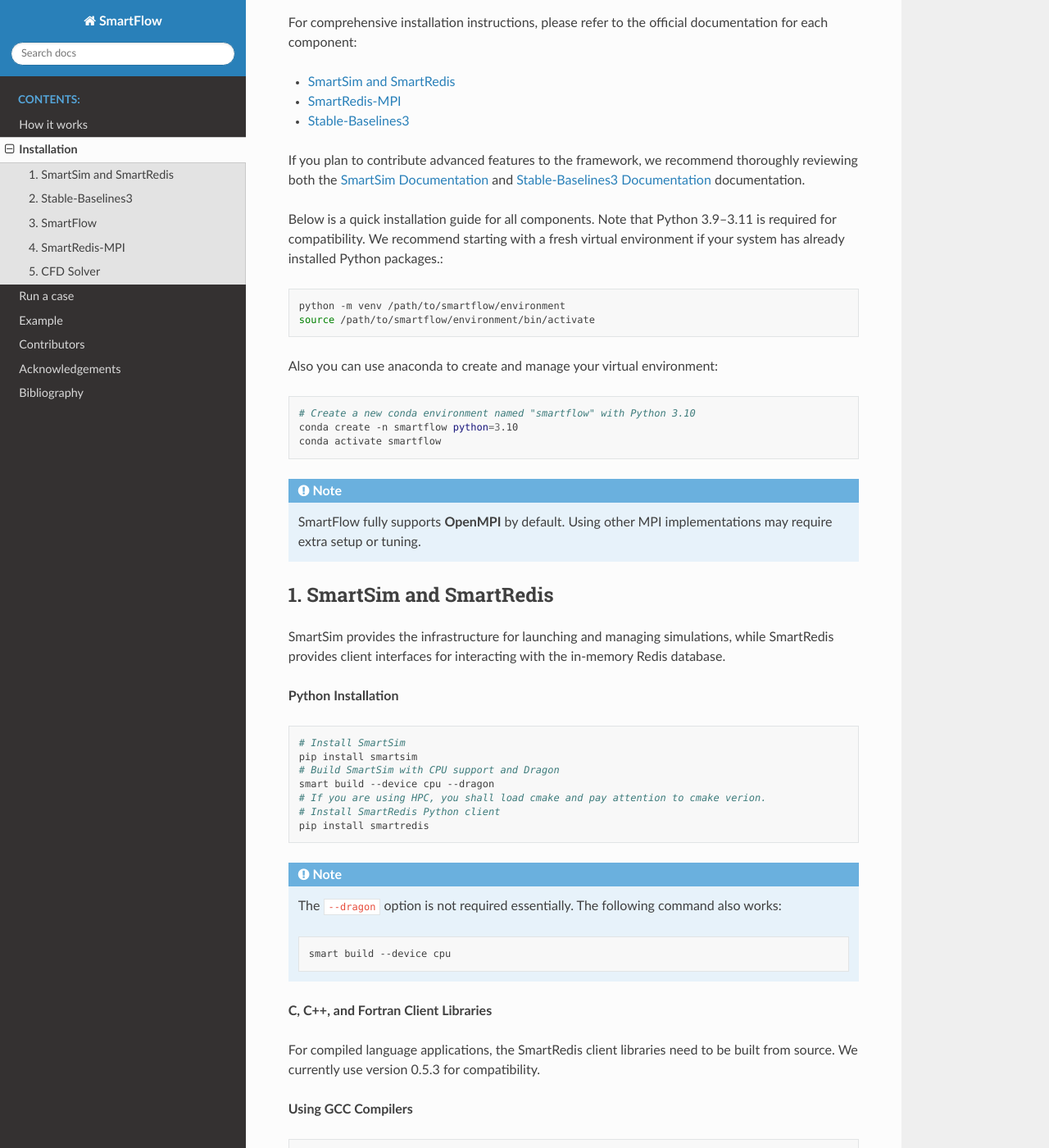
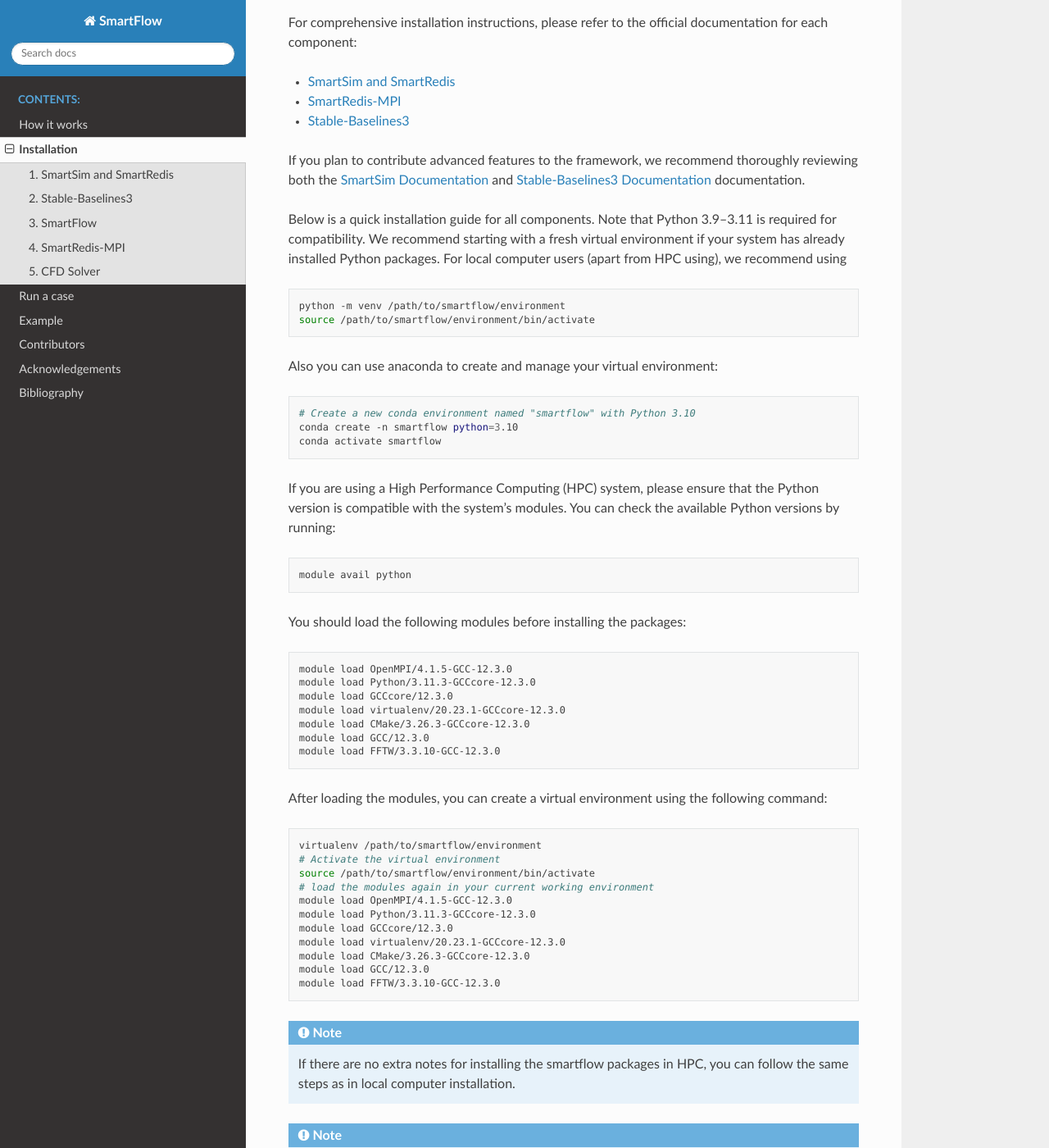
Before and after one commit to zz-blue/SmartFlow-Doc, a Sphinx documentation site: the page built from source/Installation.rst, in a window 1280 px wide and 1400 px high, scrolled down 336 px. Shown: the whole window at 82% size. Built offline with Sphinx 7.4.7 and the Read the Docs theme 3.1.0, drawn with Linux system fonts in a browser that asks for light colours; some of the changed text lies outside the part shown.

Commit message:
add notes for HPC

```diff
--- a/source/Installation.rst
+++ b/source/Installation.rst
@@ -20,7 +20,7 @@
 `Stable-Baselines3 Documentation <https://stable-baselines3.readthedocs.io/en/master/>`_ documentation.
 
 Below is a quick installation guide for all components. Note that Python 3.9–3.11 is required for compatibility.
-We recommend starting with a fresh virtual environment if your system has already installed Python packages.:
+We recommend starting with a fresh virtual environment if your system has already installed Python packages. For local computer users (apart from HPC using), we recommend using
 
 .. code-block:: sh
 
@@ -34,6 +34,44 @@
    # Create a new conda environment named "smartflow" with Python 3.10
    conda create -n smartflow python=3.10
    conda activate smartflow
+
+If you are using a High Performance Computing (HPC) system, please ensure that the Python version is compatible with the system's modules. You can check the available Python versions by running:
+
+.. code-block:: sh
+
+   module avail python
+
+You should load the following modules before installing the packages:
+
+.. code-block:: sh
+
+   module load OpenMPI/4.1.5-GCC-12.3.0
+   module load Python/3.11.3-GCCcore-12.3.0
+   module load GCCcore/12.3.0
+   module load virtualenv/20.23.1-GCCcore-12.3.0
+   module load CMake/3.26.3-GCCcore-12.3.0
+   module load GCC/12.3.0
+   module load FFTW/3.3.10-GCC-12.3.0
+
+After loading the modules, you can create a virtual environment using the following command:
+
+.. code-block:: sh
+
+   virtualenv /path/to/smartflow/environment
+   # Activate the virtual environment
+   source /path/to/smartflow/environment/bin/activate
+   # load the modules again in your current working environment
+   module load OpenMPI/4.1.5-GCC-12.3.0
+   module load Python/3.11.3-GCCcore-12.3.0
+   module load GCCcore/12.3.0
+   module load virtualenv/20.23.1-GCCcore-12.3.0
+   module load CMake/3.26.3-GCCcore-12.3.0
+   module load GCC/12.3.0
+   module load FFTW/3.3.10-GCC-12.3.0
+
+.. note::
+
+   If there are no extra notes for installing the smartflow packages in HPC, you can follow the same steps as in local computer installation.
 
 
 .. note::
@@ -57,7 +95,7 @@
    pip install smartsim
    # Build SmartSim with CPU support and Dragon
    smart build --device cpu --dragon
-   # If you are using HPC, you shall load cmake and pay attention to cmake verion.
+   # If you are using HPC, you shall load cmake and pay attention to cmake version.
    # Install SmartRedis Python client
    pip install smartredis
 
```
Also changed, not shown: 5 other files.
